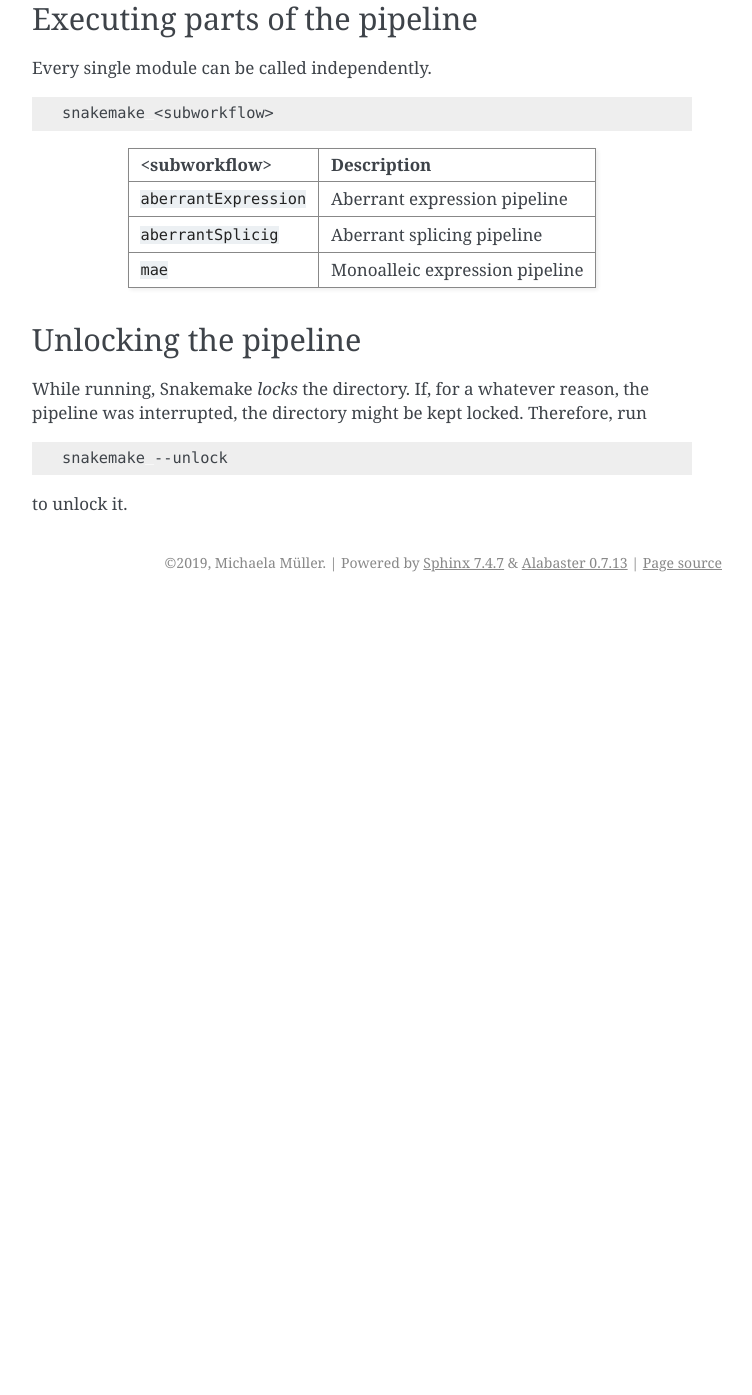
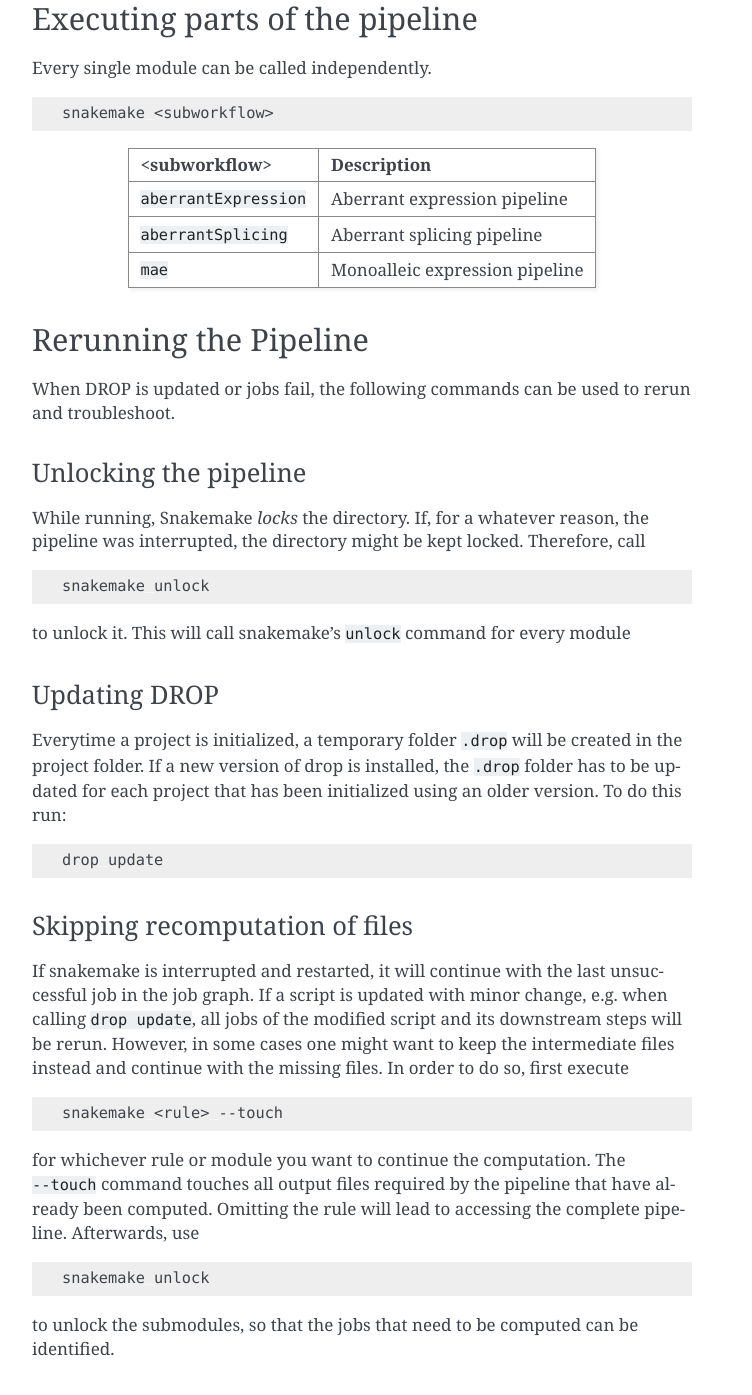
Before and after one commit to gagneurlab/drop, a Sphinx documentation site: the page built from docs/source/pipeline.rst, in a window 1280 px wide and 1400 px high, scrolled down 877 px. Shown: the top 1395 px of the window, without its empty margins (388-1140 px from the left). Built offline with Sphinx 7.4.7, drawn with Linux system fonts in a browser that asks for light colours; before the commit the page ends 1479 px from its top, so only the background shows below that; some of the changed text lies outside the part shown.

```diff
--- a/docs/source/installation.rst
+++ b/docs/source/installation.rst
@@ -44,7 +44,7 @@ Then install DROP from github using ``pip``. For this you can either recursively
 .. code-block:: bash
 
     git clone https://github.com/gagneurlab/drop.git --recurse-submodules
-    # activate your python environment if you are using one
+    # activate your python environment if you are using one, e.g. drop_env
     # conda activate drop_env
     cd drop
     pip install .
--- a/docs/source/pipeline.rst
+++ b/docs/source/pipeline.rst
@@ -52,18 +52,52 @@ Every single module can be called independently.
 <subworkflow>                Description
 ========================  =======================================================================
 ``aberrantExpression``     Aberrant expression pipeline
-``aberrantSplicig``        Aberrant splicing pipeline
+``aberrantSplicing``       Aberrant splicing pipeline
 ``mae``                    Monoalleic expression pipeline
 ========================  =======================================================================
 
 
-Unlocking the pipeline
+
+Rerunning the Pipeline
 ----------------------
 
-While running, Snakemake *locks* the directory. If, for a whatever reason, the pipeline was interrupted, the directory might be kept locked. Therefore, run
+When DROP is updated or jobs fail, the following commands can be used to rerun and troubleshoot.
+
+
+Unlocking the pipeline
+++++++++++++++++++++++
+
+While running, Snakemake *locks* the directory. If, for a whatever reason, the pipeline was interrupted, the directory might be kept locked. Therefore, call
 
 .. code-block:: bash
 
-    snakemake --unlock
+    snakemake unlock
 
-to unlock it.
+to unlock it. This will call snakemake's ``unlock`` command for every module
+
+
+Updating DROP
++++++++++++++
+Everytime a project is initialized, a temporary folder ``.drop`` will be created in the project folder. If a new version of drop is installed, the ``.drop`` folder has to be updated for each project that has been initialized using an older version.
+To do this run:
+
+.. code-block:: bash
+
+    drop update
+
+Skipping recomputation of files
++++++++++++++++++++++++++++++++
+
+If snakemake is interrupted and restarted, it will continue with the last unsuccessful job in the job graph. If a script is updated with minor change, e.g. when calling ``drop update``, all jobs of the modified script and its downstream steps will be rerun. However, in some cases one might want to keep the intermediate files instead and continue with the missing files. In order to do so, first execute
+
+.. code-block:: bash
+
+   snakemake <rule> --touch
+
+for whichever rule or module you want to continue the computation. The ``--touch`` command touches all output files required by the pipeline that have already been computed. Omitting the rule will lead to accessing the complete pipeline. Afterwards, use
+
+.. code-block:: bash
+
+    snakemake unlock
+
+to unlock the submodules, so that the jobs that need to be computed can be identified.
```
Also changed, not shown: other parts of docs/source/installation.rst (+1 -1 lines), docs/source/index.rst (+5 -4 lines), docs/source/prepare.rst (+22 -17 lines).
